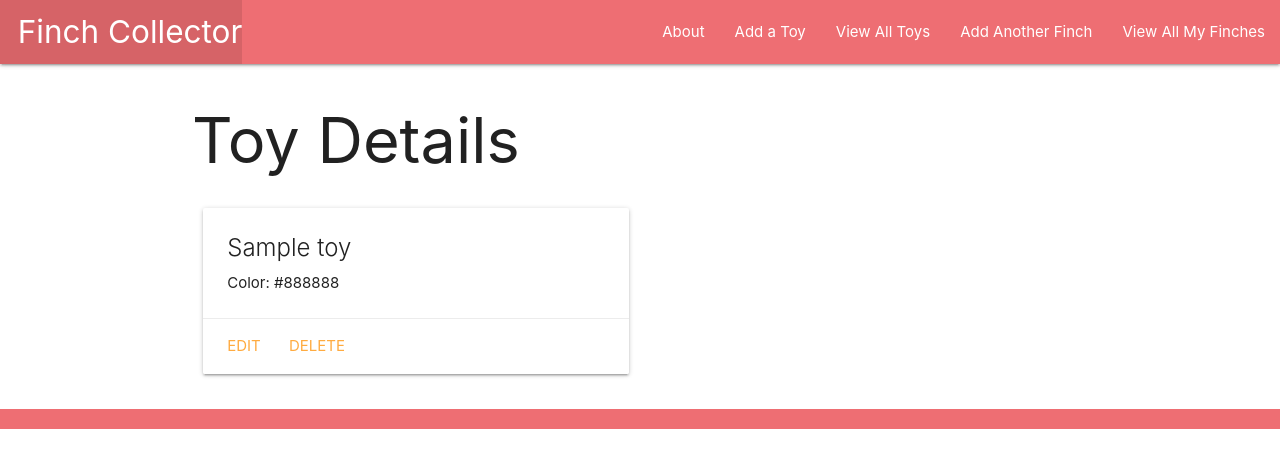
After one commit to 1nfrarouge/finchcollector, a Django app: page /toys/1/ in a window 1280 px wide. The commit adds this page. Shown: the top 468 px of the page. Run offline with Django 5.2, Linux system fonts and the light colour scheme; tables that the repository leaves empty hold one stand-in row (values such as "Sample post").

Commit message:
Completed Finch Collector Lab Part 5 exercises

```diff
--- a/main_app/admin.py
+++ b/main_app/admin.py
@@ -1,6 +1,6 @@
 from django.contrib import admin
 from .models import Finch
-from .models import Cat, Feeding
+from .models import Finch, Feeding
 
 # Register your models here.
 admin.site.register(Finch)
--- a/main_app/models.py
+++ b/main_app/models.py
@@ -7,37 +7,47 @@ MEALS = (
     ('L', 'Lunch'),
     ('D', 'Dinner')
 )
+
 # Create your models here.
+class Toy(models.Model):
+    name = models.CharField(max_length=50)
+    color = models.CharField(max_length=20)
+
+    def __str__(self):
+        return self.name
+
+    def get_absolute_url(self):
+        return reverse('toys_detail', kwargs={'pk': self.id})
+
+
 class Finch(models.Model):
     name = models.CharField(max_length=100)
     breed = models.CharField(max_length=100)
     description = models.TextField(max_length=250)
     age = models.IntegerField()
+    toys = models.ManyToManyField(Toy)
 
-    # Changing this instance method
-    # does not impact the database, therefore
-    # no makemigrations is necessary
     def __str__(self):
         return f'{self.name} ({self.id})'
-# Add this method
+
     def get_absolute_url(self):
         return reverse('detail', kwargs={'finch_id': self.id})
 
     def fed_for_today(self):
         return self.feeding_set.filter(date=date.today()).count() >= len(MEALS)
 
+
 class Feeding(models.Model):
-  date = models.DateField('feeding date')
-  meal = models.CharField(
-    max_length=1,
-	 choices=MEALS,
-	 default=MEALS[0][0]
-  )
+    date = models.DateField('feeding date')
+    meal = models.CharField(
+        max_length=1,
+        choices=MEALS,
+        default=MEALS[0][0]
+    )
+    finch = models.ForeignKey(Finch, on_delete=models.CASCADE)
 
-  finch = models.ForeignKey(Finch, on_delete=models.CASCADE)
+    def __str__(self):
+        return f"{self.get_meal_display()} on {self.date}"
 
-  def __str__(self):
-    return f"{self.get_meal_display()} on {self.date}"
-
-  class Meta:
-    ordering = ['-date']
+    class Meta:
+        ordering = ['-date']
--- a/main_app/templates/base.html
+++ b/main_app/templates/base.html
@@ -20,6 +20,8 @@
         </ul>
         <ul class="right">
           <li><a href="{% url 'about' %}">About</a></li>
+          <li><a href="{% url 'toys_create' %}">Add a Toy</a></li>
+          <li><a href="{% url 'toys_index' %}">View All Toys</a></li>
           <li><a href="{% url 'finches_create' %}">Add Another Finch</a></li>
           <li><a href="{% url 'index' %}">View All My Finches</a></li>
         </ul>
--- /dev/null
+++ b/main_app/templates/main_app/toy_detail.html
@@ -0,0 +1,20 @@
+{% extends 'base.html' %}
+{% block content %}
+
+<h1>Toy Details</h1>
+
+<div class="row">
+  <div class="col s6 col-offset-3">
+    <div class="card">
+      <div class="card-content">
+        <span class="card-title">{{ toy.name }}</span>
+        <p>Color: {{ toy.color }}</p>
+      </div>
+      <div class="card-action">
+        <a href="{% url 'toys_update' toy.id %}">Edit</a>
+        <a href="{% url 'toys_delete' toy.id %}">Delete</a>
+      </div>
+    </div>
+  </div>
+</div>
+{% endblock %}
--- a/main_app/urls.py
+++ b/main_app/urls.py
@@ -10,4 +10,9 @@ urlpatterns = [
   path('finches/<int:pk>/update/', views.FinchUpdate.as_view(), name='finches_update'),
   path('finches/<int:pk>/delete/', views.FinchDelete.as_view(), name='finches_delete'),
   path('finches/<int:finch_id>/add_feeding/', views.add_feeding, name='add_feeding'),
+  path('toys/', views.ToyList.as_view(), name='toys_index'),
+  path('toys/<int:pk>/', views.ToyDetail.as_view(), name='toys_detail'),
+  path('toys/create/', views.ToyCreate.as_view(), name='toys_create'),
+  path('toys/<int:pk>/update/', views.ToyUpdate.as_view(), name='toys_update'),
+  path('toys/<int:pk>/delete/', views.ToyDelete.as_view(), name='toys_delete'),
 ]
--- a/main_app/views.py
+++ b/main_app/views.py
@@ -1,6 +1,8 @@
 from django.shortcuts import render, redirect
 from django.views.generic.edit import CreateView, UpdateView, DeleteView
-from .models import Finch
+from django.views.generic.list import ListView
+from django.views.generic.detail import DetailView
+from .models import Finch, Toy
 from .forms import FeedingForm
 
 # Create your views here.
@@ -41,3 +43,21 @@ class FinchUpdate(UpdateView):
 class FinchDelete(DeleteView):
   model = Finch
   success_url = '/finches'
+
+class ToyList(ListView):
+  model = Toy
+
+class ToyDetail(DetailView):
+  model = Toy
+
+class ToyCreate(CreateView):
+  model = Toy
+  fields = '__all__'
+
+class ToyUpdate(UpdateView):
+  model = Toy
+  fields = ['name', 'color']
+
+class ToyDelete(DeleteView):
+  model = Toy
+  success_url = '/toys'
```
Also changed, not shown: main_app/templates/main_app/finch_form.html (renamed from main_app/templates/finches/main_app/finch_form.html, +7 -5 lines), main_app/templates/main_app/toy_form.html (added, +19 -0 lines), main_app/templates/main_app/toy_list.html (added, +17 -0 lines), main_app/migrations/0003_toy_alter_feeding_options_alter_feeding_date_and_more.py (added), main_app/templates/main_app/finch_confirm_delete.html (renamed from main_app/templates/finches/main_app/finch_confirm_delete.html), main_app/templates/main_app/toy_confirm_delete.html (added).
